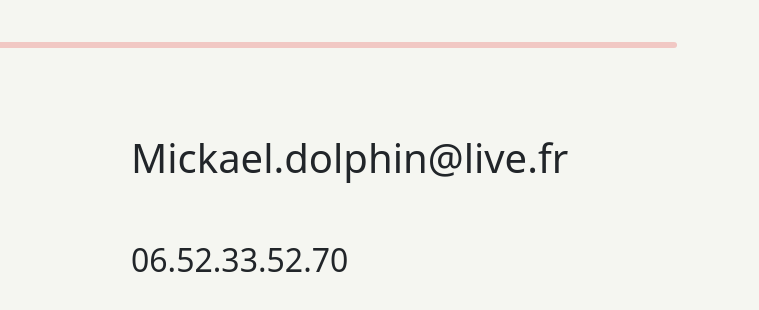
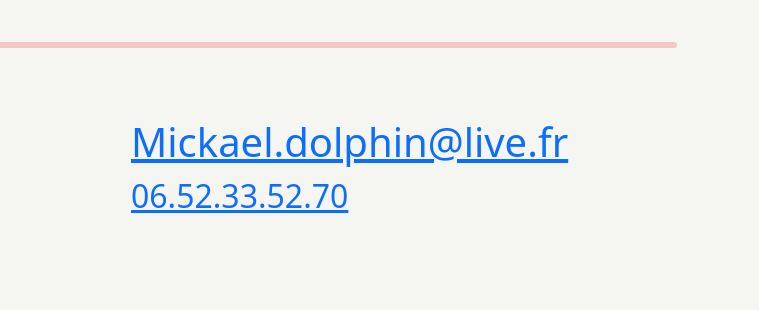
Before and after one commit to mick-d97/Cv-numerique, a plain HTML site: page index.html in a window 1280 px wide. Shown: the part 4071-4381 px from the top of the page, 521-1280 px from the left. Drawn offline with nearby package versions, Linux system fonts and the light colour scheme.

Commit message:
ajout du mailto et du tel

```diff
--- a/index.html
+++ b/index.html
@@ -263,8 +263,8 @@
                        <a href="https://twitter.com/home?lang=fr"><img src="assets/img/nouveau-logo-twitter.jpg" style="width: 150px; height: 150px;"  alt="twitter" ></a>
                     </div>
                     <div class="twitter col-sm-3  mt-5">
-                       <p class="mb-5 mt-3 fs-1">Mickael.dolphin@live.fr</p>
-                       <p class="mb-5 fs-2" >06.52.33.52.70</p>
+                       <a href="mailto:" class="mb-5 mt-3 fs-1">Mickael.dolphin@live.fr</a>
+                       <a href="tel" class="mb-5 fs-2" >06.52.33.52.70</a>
                     </div>
             </div>
         </div>
```
